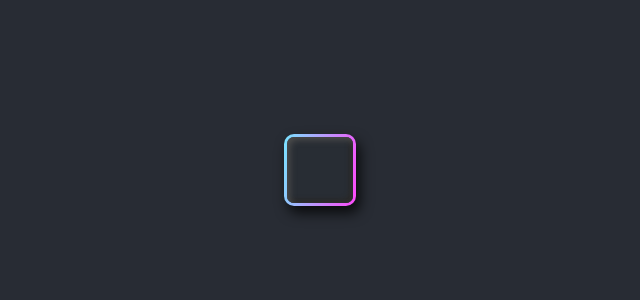
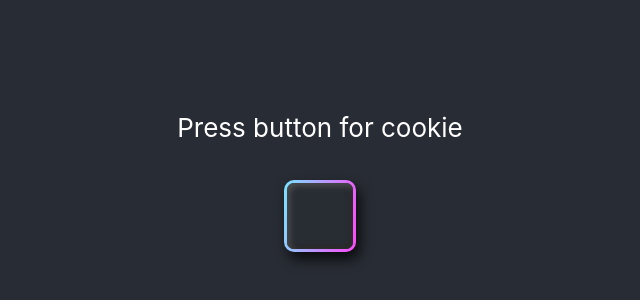
Before and after one commit to jdvolk/fortune-cookies, a React (Create React App) app: page / in a window 1280 px wide. Shown: the part 230-530 px from the top of the page, without its empty margins (320-960 px from the left). Built offline with nearby package versions, Linux system fonts and the light colour scheme.

Commit message:
pass cookie props to cookie component

```diff
--- a/src/App/App.js
+++ b/src/App/App.js
@@ -3,27 +3,41 @@ import './App.css';
 import './MediaQueries.css';
 import { render } from '@testing-library/react';
 import {getOneCookie} from '../ApiCalls';
+import { Cookie } from '../Cookie/Cookie';
 
 
 class App extends Component {
   constructor() {
     super();
     this.state = {
-      cookies: []
+      cookies: [],
+      isClicked: false
     }
   }
 
+  // componentDidMount = () => {
+  //   this.fetchOneCookie()
+  // }
+
   fetchOneCookie = async  () => {
     const cookie = await getOneCookie();
-    await this.setState({ cookies: [...cookie, ...this.state.cookies]})
+    this.setState({ cookies: [...cookie, ...this.state.cookies]})
+    // this.setState({isClicked: true})
   }
+  // handleClick = (props) => {
 
+  // }
   render() {
     return (
       <div className="App">
         <section className="App-header">
           {/* <NavBar /> */}
           <section className="Main-page">
+
+            <section className="Cookie-container">
+
+              <Cookie cookies={this.state.cookies} />
+            </section>
             <button
               className="button"
               onClick={this.fetchOneCookie}
```
